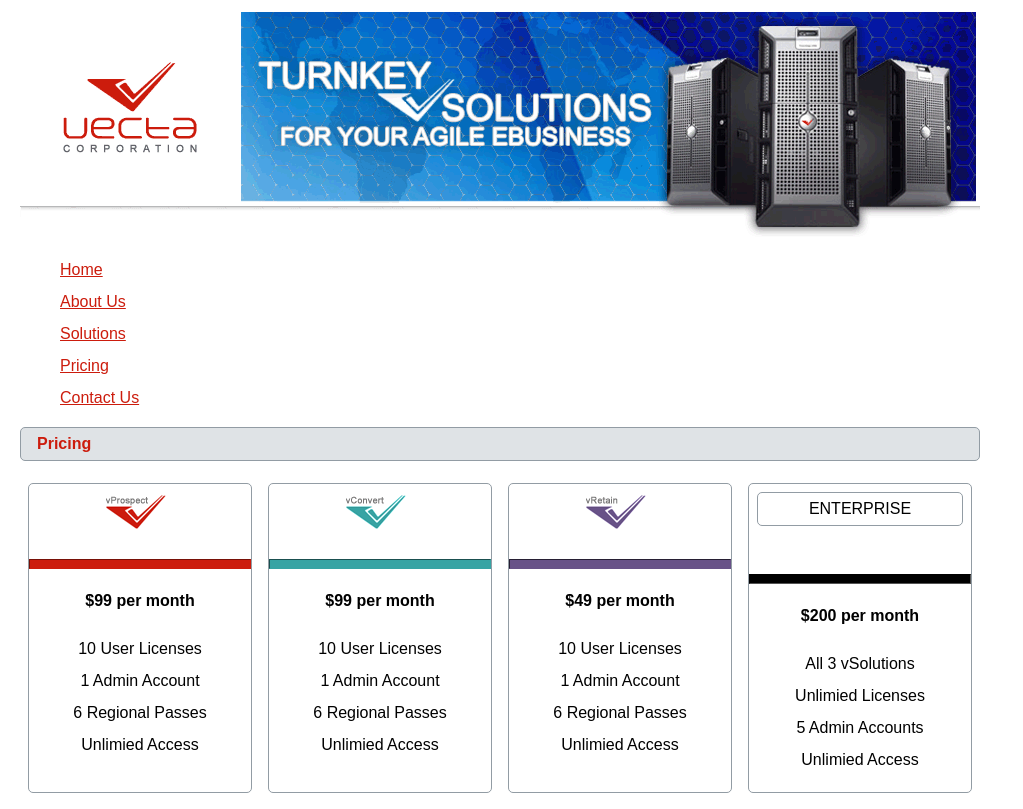
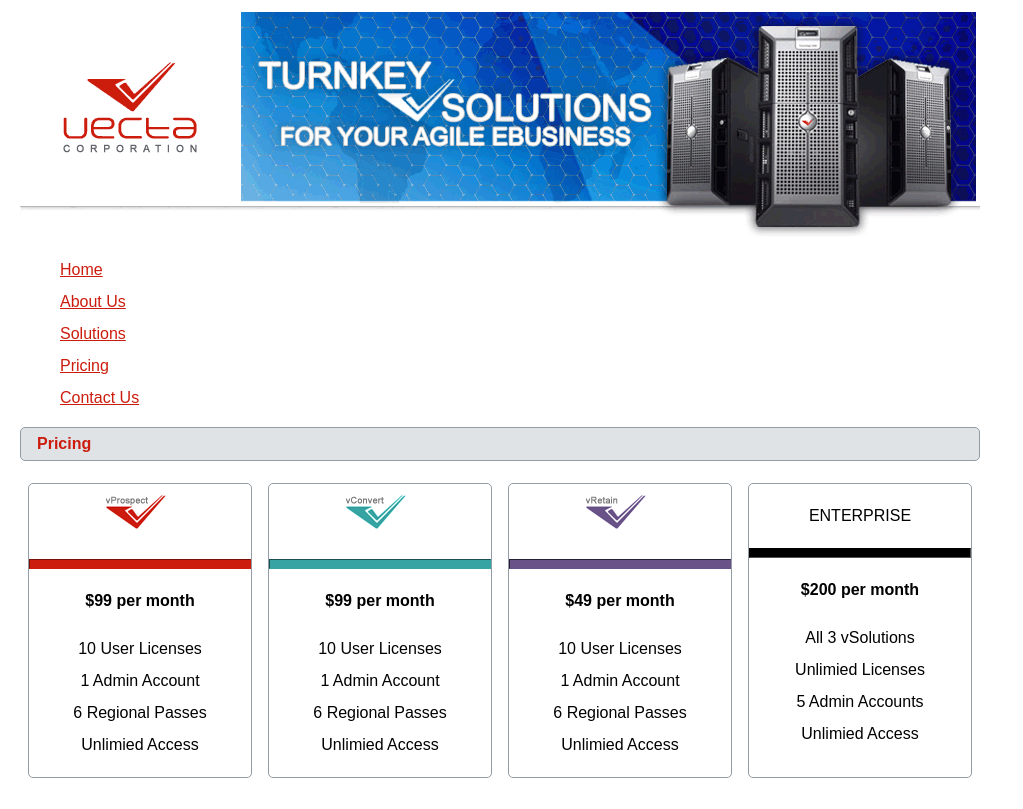
Before and after one commit to VladimirBessonov/FEWD-assigment3, a plain HTML site: page part2/vectacorp/pricing.html in a window 1280 px wide. Shown: the whole page, without its empty margins (0-1023 px from the left). Drawn offline with Linux system fonts and the light colour scheme.

Commit message:
the same

```diff
--- a/part2/vectacorp/pricing.html
+++ b/part2/vectacorp/pricing.html
@@ -47,7 +47,7 @@
                 Unlimied Access</p>
         </div>
         <div >
-        <div width="63" height="36">ENTERPRISE</div><br>
+                <p>ENTERPRISE</p>
                 <HR WIDTH="100%" COLOR="#000000" SIZE="12">
                 <h3>$200 per month</h3>
                 <p>All 3 vSolutions<br>
--- a/part2/vectacorp/styles/styles.css
+++ b/part2/vectacorp/styles/styles.css
@@ -46,7 +46,7 @@ div#solutions p::first-line {
     font-weight: bold
 }
 
-.pricing  div {
+section.pricing div {
 
     border: solid #929CA4;
     border-radius: 5px;
```
Lines whose indentation alone changed are shown as unchanged.
